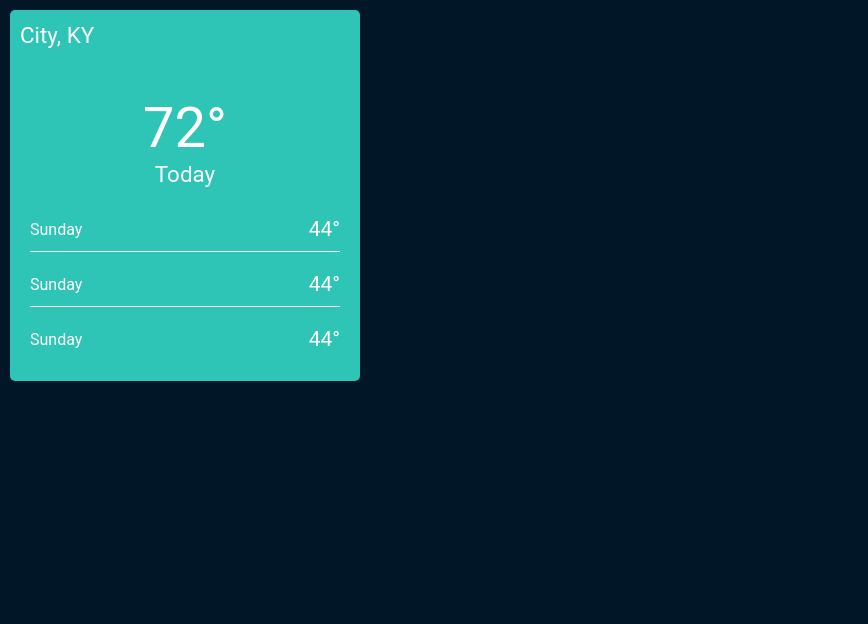
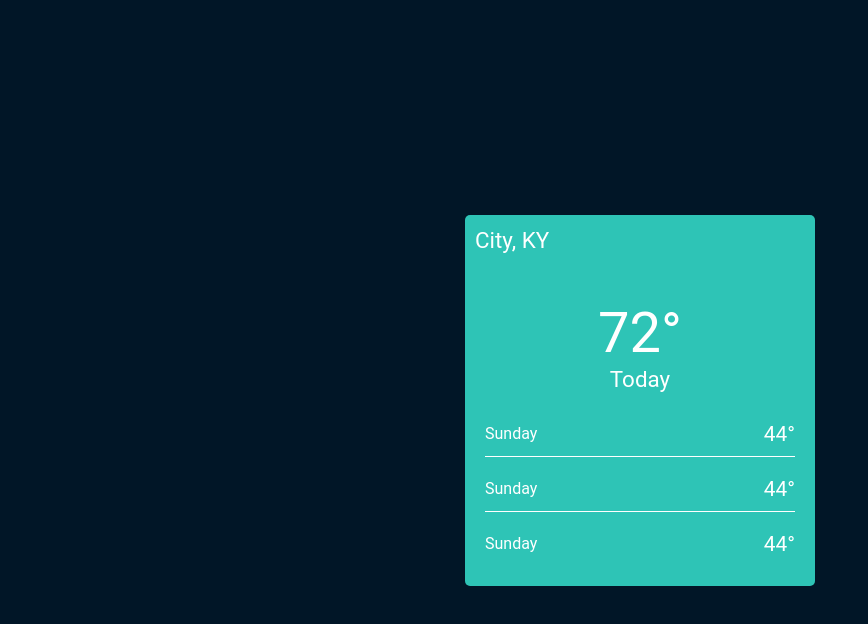
Before and after one commit to FilimonovKostya/Weather, a React (Create React App) app: page / in a window 1280 px wide. Shown: the top 624 px of the page, without its empty margins (0-868 px from the left). Built offline with nearby package versions, Linux system fonts and the light colour scheme; some icons are missing.

Commit message:
add styles for block

```diff
--- a/src/App.tsx
+++ b/src/App.tsx
@@ -5,13 +5,13 @@ import ExtraInformation from "./components/WeatherCard/ExtraInformation";
 function App() {
     const [isShowExtraInfo, setIsShowExtraInfo] = useState(false)
 
-    return <>
+    return <div className={'app'}>
         {
             isShowExtraInfo
                 ? <ExtraInformation  callBack={setIsShowExtraInfo}/>
                 : <WeatherCard isShowExtraInfo={isShowExtraInfo} callBack={setIsShowExtraInfo}/>
         }
-    </>
+    </div>
 }
 
 export default App;
--- a/src/index.css
+++ b/src/index.css
@@ -20,3 +20,10 @@ code {
     font-family: source-code-pro, Menlo, Monaco, Consolas, 'Courier New',
     monospace;
 }
+
+.app{
+    display: flex;
+    justify-content: center;
+    height: 100vh;
+    align-items: center;
+}
```
